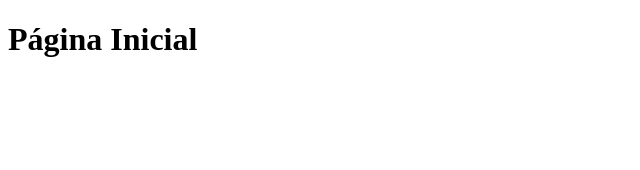
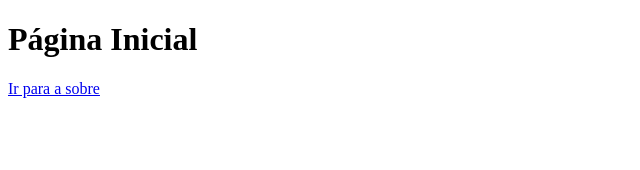
Before and after one commit to tenoriobn/nextjs-ci-cd-github-actions, a Next.js app: page / in a window 1280 px wide. Shown: the top 170 px of the page, without its empty margins (0-640 px from the left). Built offline with nearby package versions, Linux system fonts and the light colour scheme.

Commit message:
novo update

```diff
--- a/pages/index.js
+++ b/pages/index.js
@@ -2,6 +2,7 @@ export default function HomeScreen() {
   return (
     <div>
       <h1>Página Inicial</h1>
+      <a href="/sobre">Ir para a sobre</a>
     </div>
   );
 }
```
